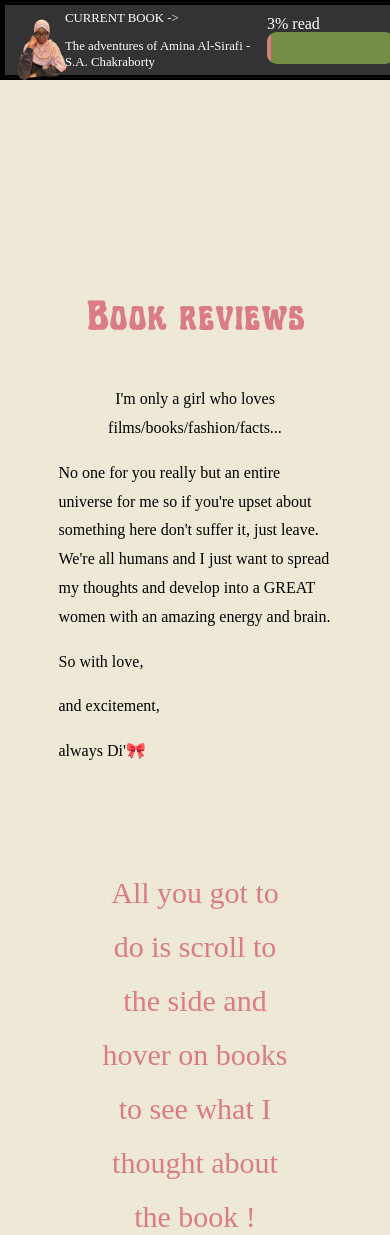
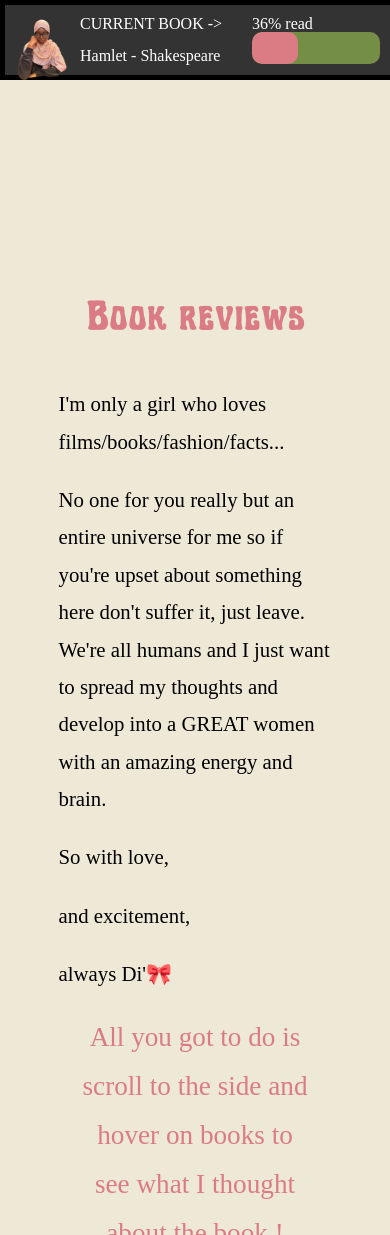
Before and after one commit to diabasmr/Diabasis, a PHP site: page /HTML/Library-test.html in a window 390 px wide; the page is wider, and only the part inside the window is pictured. Shown: the top 1235 px of that part. Run offline with PHP 8.4, Linux system fonts and the light colour scheme; some libraries are stand-ins or nearby versions; some web fonts are replaced.

Commit message:
responsiveness, problem fixing, visuals

```diff
--- a/HTML/Library-test.css
+++ b/HTML/Library-test.css
@@ -8,8 +8,9 @@
 }
 
 .reminder {
+	font-size: 1.3rem;
 	width: 40%;
-	margin: 20px auto;
+	margin: 2rem auto;
 }
 
 /*CURRENT READ*/
@@ -30,7 +31,7 @@
 
 /*PROGRESS % READ*/
 #progresspercent {
-	width: 3%;
+	width: 36%;
 	height: 2rem;
 	border-radius: 10px;
 	background-color: #db7c84;
@@ -46,10 +47,11 @@
 	background-color: #758e46;
 }
 
-#info{
-	font-size: 30px;
+#info, #omarsite{
+	margin: auto;
+	font-size: 1.7rem;
 	text-align: center;
-	margin: 100px;
+	width: 60%;
 	color:#db7c84;
 }
 
@@ -111,32 +113,16 @@
 
 #omarsite{
 	color: #333;
-	margin: 50px;
-	font-size: 30px;
-	text-align: center;
+	width: 90%;
 }
 
 @media(max-width:600px){
-	#current-read {
-		position: sticky;
-		top: 0;
-		z-index: 10;
-		width: 100%;
-		height: 70px;
-		display: flex;
-		align-items: center;
-		justify-content: space-around;
-		color: white;
-		background-color: #333;
-		border: solid 5px black;
-	}
-
 	#progressbar {
 		width: 8rem;
 	}
 
 	#name-current-book{
-		font-size: 0.8rem;
+		font-size: 1rem;
 		margin-left:60px;
 	}
 
@@ -144,7 +130,4 @@
 		width: 70%;
 		margin: 20px auto;
 	}
-	.reminder :nth-child(2) {
-		text-align: center;
-	}
 }
--- a/HTML/Library-test.html
+++ b/HTML/Library-test.html
@@ -17,8 +17,8 @@
 <body>
     <aside id="current-read">
         <div id="name-current-book"><p>CURRENT BOOK -></p>
-        <p>The adventures of Amina Al-Sirafi - S.A. Chakraborty</p></div>
-        <label for="progressbar">3% read
+        <p>Hamlet - Shakespeare</p></div>
+        <label for="progressbar">36% read
         <div id="progressbar">
             <div id="progresspercent"></div>
         </div>
@@ -148,7 +148,7 @@
     <footer id="main-footer">
         <div class="footer-container">
             <aside id="side-footer">
-                <h2>CONTACTS</h2>
+                <h3>CONTACTS</h3>
                 <p><a href=""><i class="fa-brands fa-github" style="color: white;"></i> Github</a></p>
                 <p><a href=""><i class="fa-solid fa-envelope" style="color: white;"></i> diaba.samoura@gmail.com</a></p>
                 <p><a href=""><i class="fa-brands fa-linkedin" style="color: white;"></i> LinkedIn</a></p>
--- a/HTML/portfolio.html
+++ b/HTML/portfolio.html
@@ -27,6 +27,7 @@
             <li><p>Hi! Just wait 'till you see what we got here</p></li>
         </ul>
     </nav>
+    <!-- Section principale -->
     <section id="landingPage">
     <img src="../pictures/tree-background.png" id="treebg" alt="dessin arbre en arrière plan: Mia et le migou">
 
@@ -42,6 +43,7 @@
         </div>
     </section>
 
+    <!-- Section compétences -->
     <article id="competences">
 
         <img src="../pictures/flowers-background.png" id="flowerbg" alt="fleurs bleues en arrière plan">
@@ -81,6 +83,7 @@
             </div>
     </article>
 
+    <!-- Section projets -->
     <h2 id="title-w">WORKS</h2>
     <section id="works">
         <div>
```
